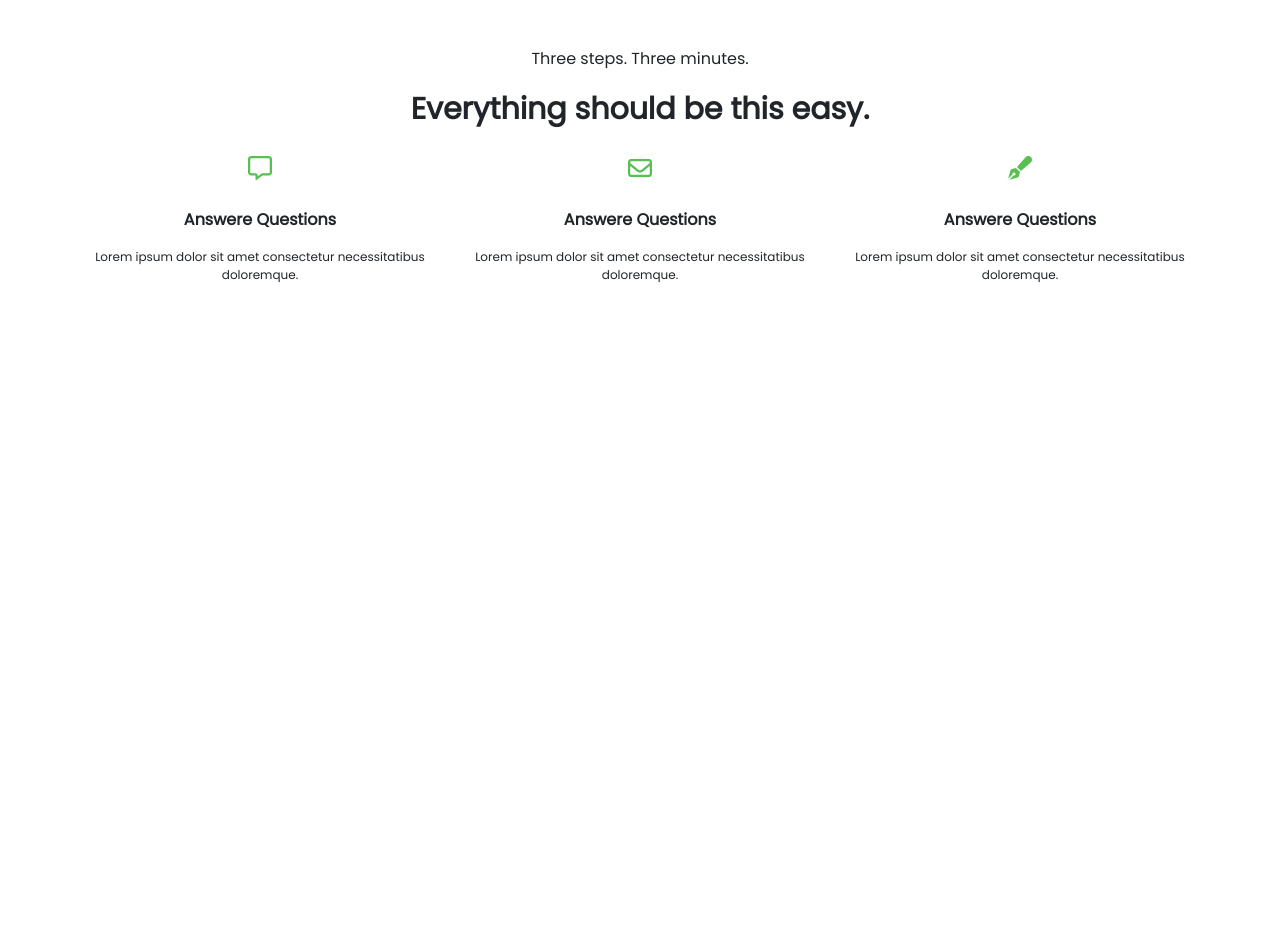
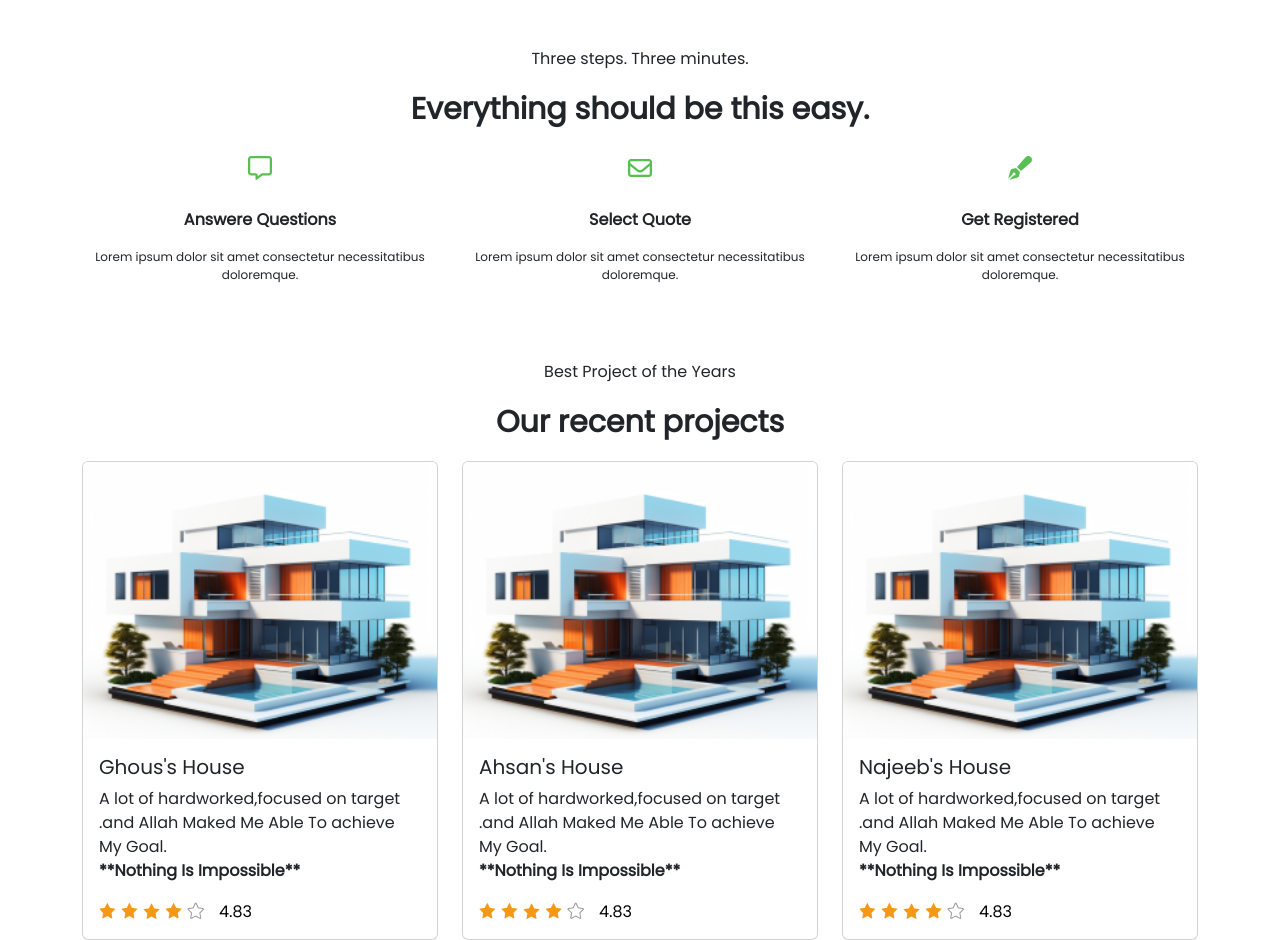
Before and after one commit to m-ahsanbaloch/RealState-figma, a plain HTML site: page index.html in a window 1280 px wide. Shown: the part 679-1619 px from the top of the page. Before the commit the page ends 979 px from the top, so only its background shows below. Drawn offline with nearby package versions, Linux system fonts and the light colour scheme.

Commit message:
cards-added

```diff
--- a/index.html
+++ b/index.html
@@ -121,7 +121,7 @@
           <i class="fa-regular fa-envelope"></i>
         </div>
         <div class="qa mt-4">
-          <p>Answere Questions</p>
+          <p>Select Quote</p>
         </div>
         <div class="qa-des">
           <p>Lorem ipsum dolor sit amet consectetur necessitatibus doloremque.</p>
@@ -132,10 +132,51 @@
           <i class="fa-solid fa-pen-fancy"></i>
         </div>
         <div class="qa mt-4">
-          <p>Answere Questions</p>
+          <p>Get Registered</p>
         </div>
         <div class="qa-des">
           <p>Lorem ipsum dolor sit amet consectetur necessitatibus doloremque.</p>
+        </div>
+      </div>
+
+    </div>
+    <div class="row project-det">
+      <div class="col-12 b-project text-center">
+        <p>Best Project of the Years</p>
+      </div>
+      <div class="col-12 b-project2 text-center">
+        <p>Our recent projects</p>
+      </div>
+    </div>
+    <div class="row gap-0.5 cards">
+      <div class="col-12 col-sm-12 col-md-4 col-lg-4 col-xl-4 col-xxl-4 card-l">
+        <div class="card " style="width: 18rem mw-100 ;">
+          <img class="card-img-top" src="images/house-1.png" alt="house-image">
+          <div class="card-body">
+            <h5 class="card-title">Ghous's House</h5>
+            <p class="card-text">A lot of hardworked,focused on target .and Allah Maked Me Able To achieve My Goal.<br /><b>**Nothing Is Impossible**</b></p>
+            <img src="images/stars.png" alt="rating-image">
+          </div>
+        </div>
+      </div>
+      <div class="col-12 col-sm-12 col-md-4 col-lg-4 col-xl-4 col-xxl-4 card-c">
+        <div class="card" style="width: 18rem mw-100;">
+          <img class="card-img-top" src="images/house-1.png" alt="house-image">
+          <div class="card-body">
+            <h5 class="card-title">Ahsan's House</h5>
+            <p class="card-text">A lot of hardworked,focused on target .and Allah Maked Me Able To achieve My Goal.<br /><b>**Nothing Is Impossible**</b></p>
+            <img src="images/stars.png" alt="rating-image">
+          </div>
+        </div>
+      </div>
+      <div class="col-12 col-sm-12 col-md-4 col-lg-4 col-xl-4 col-xxl-4 card-r">
+        <div class="card " style="width: 18rem mw-100;">
+          <img class="card-img-top" src="images/house-1.png" alt="house-image">
+          <div class="card-body">
+            <h5 class="card-title">Najeeb's House</h5>
+            <p class="card-text">A lot of hardworked,focused on target .and Allah Maked Me Able To achieve My Goal.<br /><b>**Nothing Is Impossible**</b></p>
+            <img src="images/stars.png" alt="rating-image">
+          </div>
         </div>
       </div>
 
--- a/style.css
+++ b/style.css
@@ -170,6 +170,7 @@ to{
 .queries i{
     font-size: 24px;
     color: #58BF52;
+    cursor: pointer;
 }
 .qa p{
     font-weight: bold;
@@ -177,3 +178,11 @@ to{
 .qa-des p{
     font-size: 12px;
 }
+.project-det{
+    margin-top: 60px;
+}
+.b-project2 p{
+    font-size: 30px;
+    font-weight: bold;
+
+   }
```
Also changed, not shown: images/house-1.png (added), images/stars.png (added).
